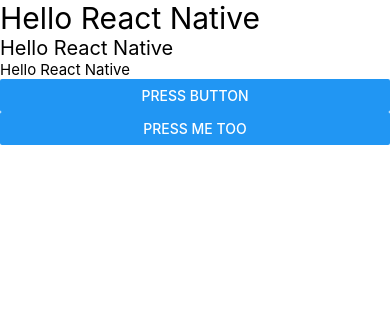
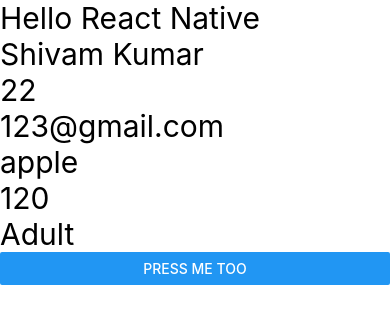
Before and after one commit to Coder-Stark/React-Native-Complete-Course, a React Native app: screen / in a window 390 px wide. Shown: the top 324 px of the page. Built offline with nearby package versions, Linux system fonts and the light colour scheme.

Commit message:
Lecture 06

```diff
--- a/App.js
+++ b/App.js
@@ -1,13 +1,23 @@
 import React from 'react';
 import {Text, View, Button} from 'react-native';
 
+const name = 'Shivam Kumar';
+let age = 22;
+var email = '123@gmail.com';
+
+function fruit() {
+  return 'apple';
+}
 const App = () => {
   return (
     <View>
       <Text style={{fontSize: 30}}>Hello React Native</Text>
-      <Text style={{fontSize: 20}}>Hello React Native</Text>
-      <Text style={{fontSize: 15}}>Hello React Native</Text>
-      <Button title="Press Button"></Button>
+      <Text style={{fontSize: 30}}>{name}</Text>
+      <Text style={{fontSize: 30}}>{age}</Text>
+      <Text style={{fontSize: 30}}>{email}</Text>
+      <Text style={{fontSize: 30}}>{fruit()}</Text>
+      <Text style={{fontSize: 30}}>{100 + 20}</Text>
+      <Text style={{fontSize: 30}}>{age === 22 ? 'Adult' : 'Unknown'}</Text>
       <Button title="Press me too"></Button>
     </View>
   );
```
